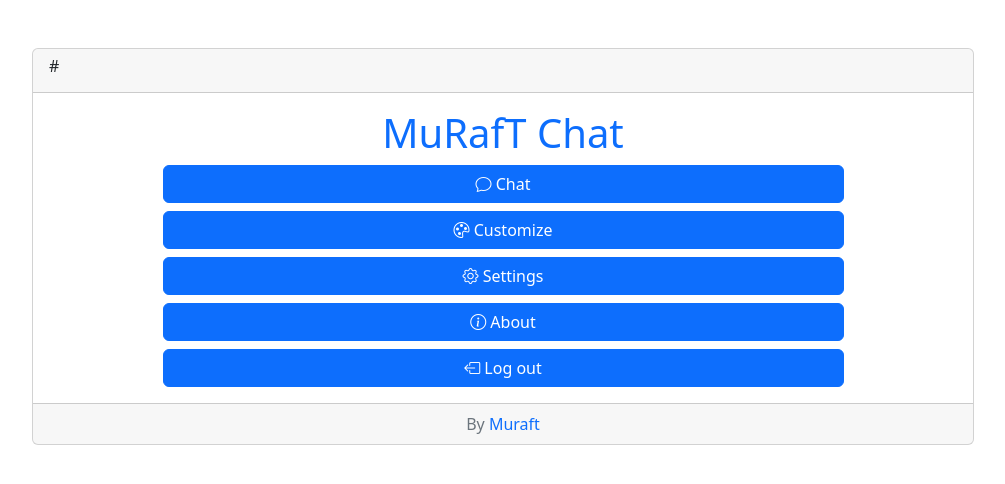
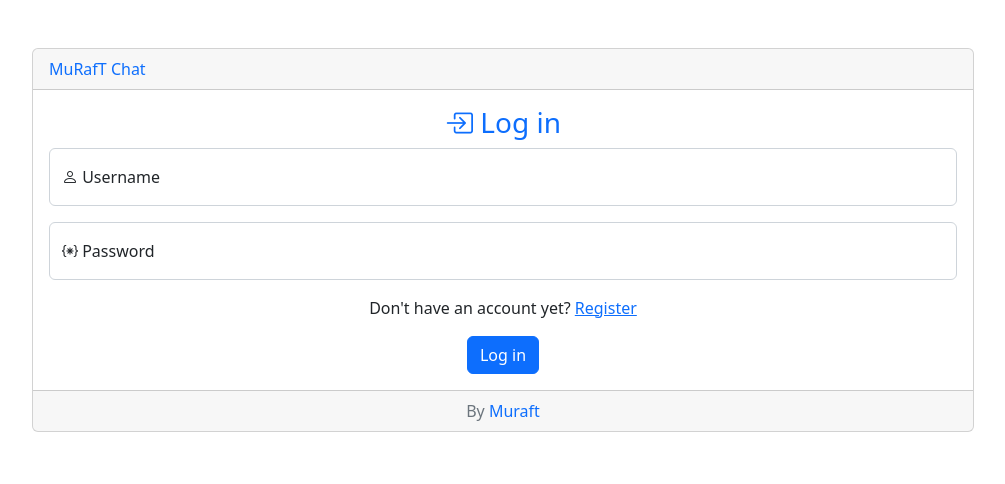
Before and after one commit to muraft/PHP-MVC-chat-app, a PHP site: page /home/login in a window 1280 px wide. Shown: the top 484 px of the page, without its empty margins (137-1142 px from the left). Run offline with PHP 8.4, Linux system fonts and the light colour scheme; data that the repository does not hold is empty.

Commit message:
Design login page and add form validation

```diff
--- a/app/controllers/Home.php
+++ b/app/controllers/Home.php
@@ -2,23 +2,25 @@
 
 class Home extends Controller{
   public function index(){
-    if(!isset($_SESSION['user']))header('Location:home/register');
+    if(!isset($_SESSION['user']))header('Location:home/login');
     $data['title']='Homepage';
     $data['user']=$this->model('User')->get_user_info();
     $this->view('templates/header',$data);
     $this->view('home/index',$data);
-    $this->view('templates/footer',$data);
+    $this->view('templates/footer');
   }
-  public function register(){
+  public function register($filled=false){
+    $data['errors']=join(',<br>',($filled?$this->model('User')->register($_POST):[]));
     $data['title']='Register';
     $this->view('templates/header',$data);
     $this->view('home/register',$data);
-    $this->view('templates/footer',$data);
+    $this->view('templates/footer');
   }
-  public function login(){
-    $data['title']='Login';
+  public function login($filled=false){
+    $data['errors']=join('.<br>',($filled?$this->model('User')->login($_POST):[]));
+    $data['title']='Log in';
     $this->view('templates/header',$data);
-    $this->view('home/index',$data);
-    $this->view('templates/footer',$data);
+    $this->view('home/login',$data);
+    $this->view('templates/footer');
   }
 }
--- a/app/core/App.php
+++ b/app/core/App.php
@@ -26,7 +26,7 @@ class App{
 
   public function parseUrl(){
       if(isset($_GET['url'])){
-        return explode('/',filter_var(rtrim($_GET['url'],'/')));
+        return explode('/',filter_var(rtrim($_GET['url'],'/'),FILTER_SANITIZE_URL));
       }
   }
 }
--- a/app/views/home/login.php
+++ b/app/views/home/login.php
@@ -1 +1,29 @@
-<h1>Coming soon</h1>
+<div class="card w-75 mx-auto mt-5">
+  <div class="card-header text-primary">
+      MuRafT Chat
+  </div>
+  <div class="card-body text-center">
+    <h3 class="card-title text-primary"><i class="bi bi-box-arrow-in-right"></i> Log in</h3>
+    <div class="border border-danger text-danger w-75 mx-auto mb-3 d-<?=$data['errors']?'block':'none'?>">
+      <?=$data['errors']?>
+    </div>
+    <form method="post" action="<?=BASEURL.'/home/login/filled'?>">
+      <div class="form-floating w-md-50  mb-3 mx-auto">
+      <input type="text" class="form-control" id="username" name="username" placeholder="Username" value="<?=$_POST['username']??''?>" required>
+      <label for="username"><i class="bi bi-person"></i> Username</label>
+      </div>
+
+      <div class="form-floating mb-3 mx-auto">
+      <input type="password" class="form-control" id="password" name="password" placeholder="Password" required>
+      <label for="password"><i class="bi bi-braces-asterisk"></i> Password</label>
+      </div>
+
+      Don't have an account yet? <a href="<?=BASEURL.'/home/register'?>">Register</a>
+      <br>
+      <button type="submit" class="btn btn-primary mt-3">Log in</button>
+    </form>
+  </div>
+  <div class="card-footer text-muted text-center">
+    By <a href="https://muraft.github.io/" style="text-decoration: none">Muraft</a>
+  </div>
+</div>
--- a/app/views/templates/header.php
+++ b/app/views/templates/header.php
@@ -4,7 +4,7 @@
     <meta charset="UTF-8">
     <meta name="viewport" content="width=device-width, initial-scale=1.0">
     <meta http-equiv="X-UA-Compatible" content="ie=edge">
-    <title><?=$data['title']?></title>
+    <title><?=$data['title']?> | MuRafT Chat</title>
     <link href="https://cdn.jsdelivr.net/npm/bootstrap@5.2.0-beta1/dist/css/bootstrap.min.css" rel="stylesheet" integrity="sha384-0evHe/X+R7YkIZDRvuzKMRqM+OrBnVFBL6DOitfPri4tjfHxaWutUpFmBp4vmVor" crossorigin="anonymous">
     <link rel="stylesheet" href="https://cdn.jsdelivr.net/npm/bootstrap-icons@1.8.3/font/bootstrap-icons.css">
   </head>
```
Also changed, not shown: app/models/User.php (+23 -1 lines), app/views/home/register.php (+10 -6 lines).
